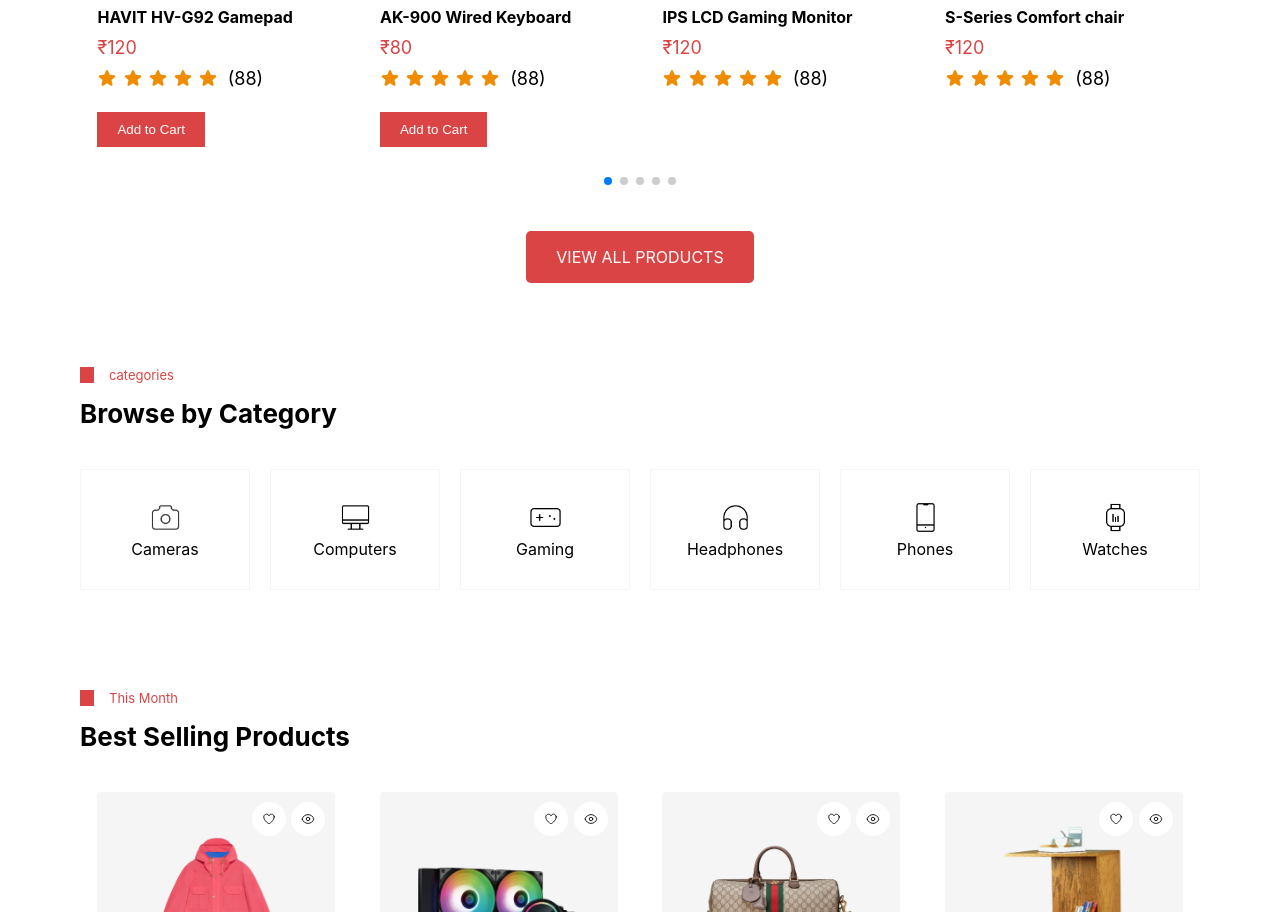
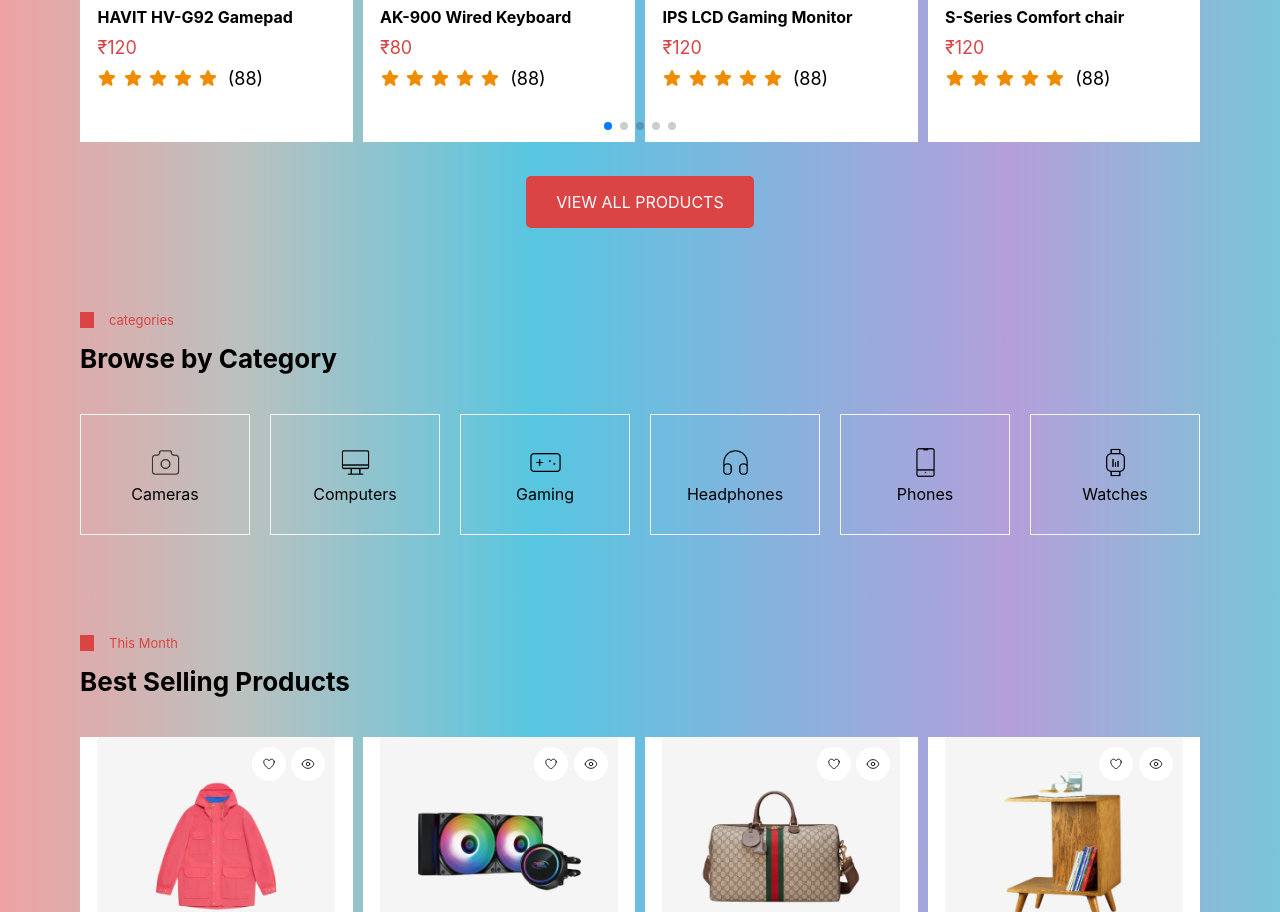
Before and after one commit to darknightcoder07/ecommerce, a plain HTML site: page main/index.html in a window 1280 px wide. Shown: the part 929-1841 px from the top of the page. Drawn offline with nearby package versions, Linux system fonts and the light colour scheme.

Commit message:
color pattern

```diff
--- a/main/css/styles.css
+++ b/main/css/styles.css
@@ -26,6 +26,7 @@ html {
 body {
   font-family: var(--font-main);
   font-size: 1.6rem;
+  background-image: linear-gradient(to right, #eea2a2 0%, #bbc1bf 19%, #57c6e1 42%, #b49fda 79%, #7ac5d8 100%);
 }
 a {
   text-decoration: none;
@@ -77,6 +78,7 @@ ul {
   width: 100%;
   height: 8rem;
   border-bottom: 1px solid var(--colo-dark-2);
+  background-image: linear-gradient(to top, #a8edea 0%, #fed6e3 100%);
 }
 .nav_container {
   width: 100%;
@@ -192,6 +194,7 @@ ul {
 /* cards */
 .card {
   margin-bottom: 5rem;
+
 }
 .card_top {
   width: 100%;
@@ -262,6 +265,7 @@ ul {
   display: grid;
   grid-template-columns: repeat(auto-fit, minmax(14rem, 1fr));
   grid-gap: 2rem;
+
 }
 .category {
   text-align: center;
@@ -269,6 +273,7 @@ ul {
   border: 1px solid var(--colo-white-2);
   transition: all 0.3s ease;
   cursor: pointer;
+
 }
 .category:hover {
   background-color: var(--colo-primary);
@@ -287,6 +292,7 @@ ul {
   grid-template-columns: repeat(auto-fit, minmax(22rem, 1fr));
   grid-gap: 2rem;
   align-items: center;
+
 }
 .trending_img {
   width: 100%;
@@ -316,6 +322,7 @@ ul {
 .gallery_item {
   width: 100%;
   position: relative;
+
 }
 .gallery {
   width: 100%;
@@ -383,6 +390,7 @@ ul {
   display: grid;
   grid-template-columns: repeat(auto-fit, minmax(22rem, 1fr));
   grid-gap: 3rem;
+
 }
 .service {
   text-align: center;
--- a/main/index.html
+++ b/main/index.html
@@ -208,14 +208,14 @@
                     </div>
                     <p class="card_rating_numbers">(88)</p>
                   </div>
-                  <button
+           <!---     <button
                     class="add_to_cart"
                     data-id="1"
                     data-title="HAVIT HV-G92 Gamepad"
                     data-image="./image/items/item-1.png"
                     data-price="120">
                     Add to Cart
-                  </button>
+                  </button>----->
                 </div>
               </div>
             </div>
@@ -317,14 +317,14 @@
                     </div>
                     <p class="card_rating_numbers">(88)</p>
                   </div>
-                  <button
+               <!-------                  <button
                     class="add_to_cart"
                     data-id="2"
                     data-title="AK-900 Wired Keyboard"
                     data-image="./image/items/item-2.png"
                     data-price="80">
                     Add to Cart
-                  </button>
+                  </button>------>
                 </div>
               </div>
             </div>
```
